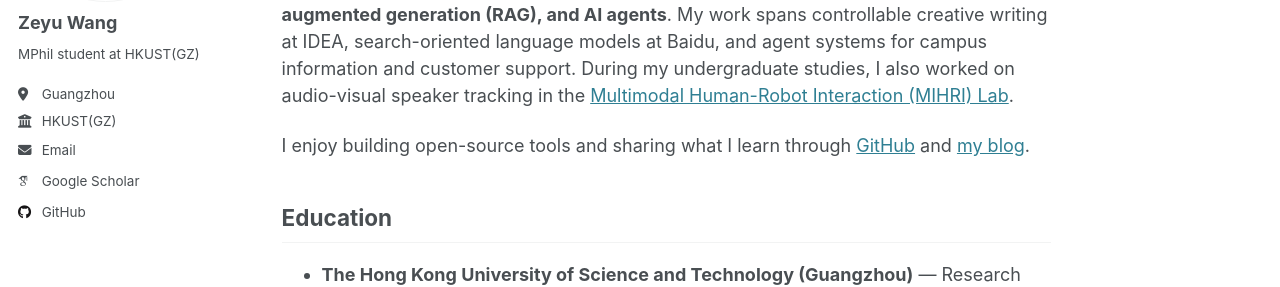
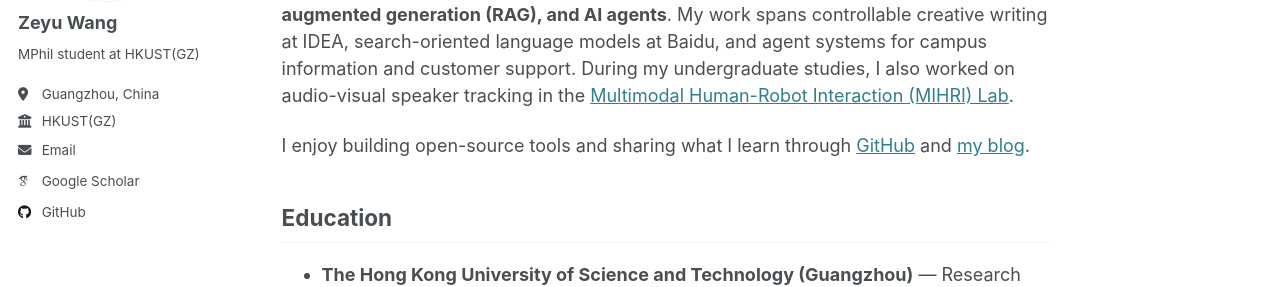
Before and after one commit to moyitech/moyitech.github.io, a Jekyll site: the page built from _pages/about.md, in a window 1280 px wide. Shown: the part 279-566 px from the top of the page. Built offline with Jekyll 4.4.1, drawn with Linux system fonts in a browser that asks for light colours; some web fonts are replaced.

Commit message:
Add country to profile location

```diff
--- a/_config.yml
+++ b/_config.yml
@@ -26,7 +26,7 @@ author:
   name             : "Zeyu Wang"
   pronouns         : # example: "she/her"
   bio              : "MPhil student at HKUST(GZ)"
-  location         : "Guangzhou"
+  location         : "Guangzhou, China"
   employer         : "HKUST(GZ)"
   uri              : # URL
   email            : "admin@9998k.cn"
```
